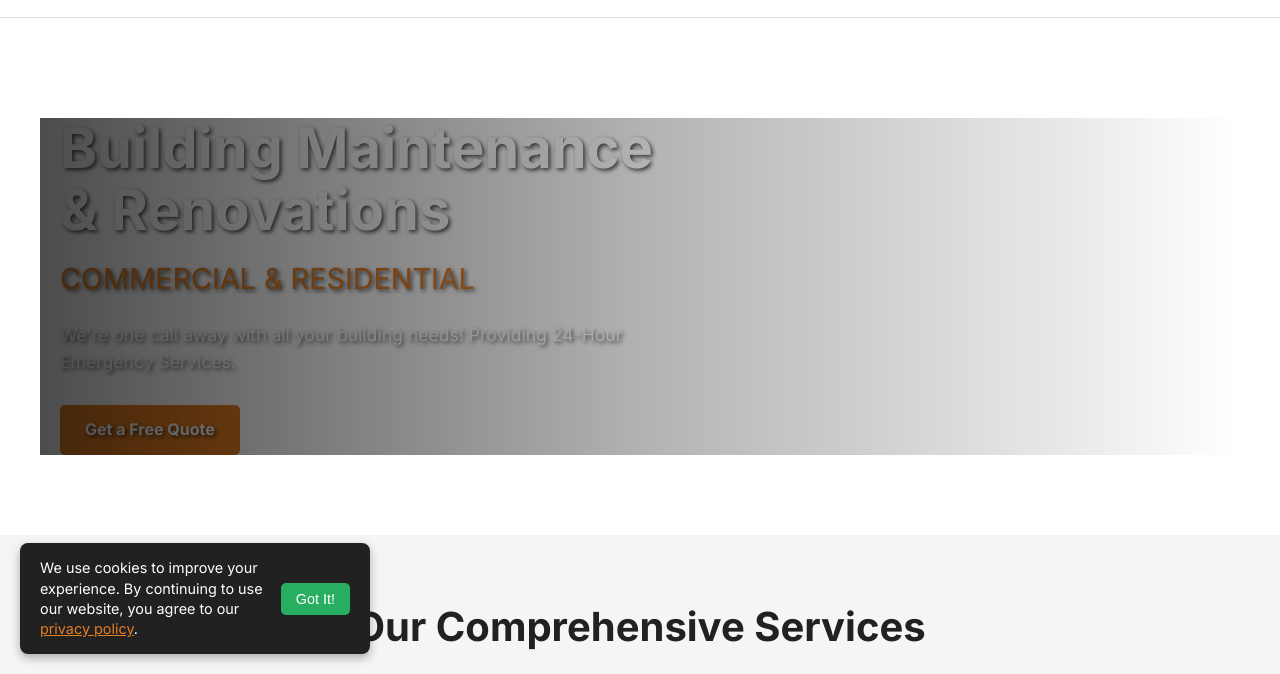
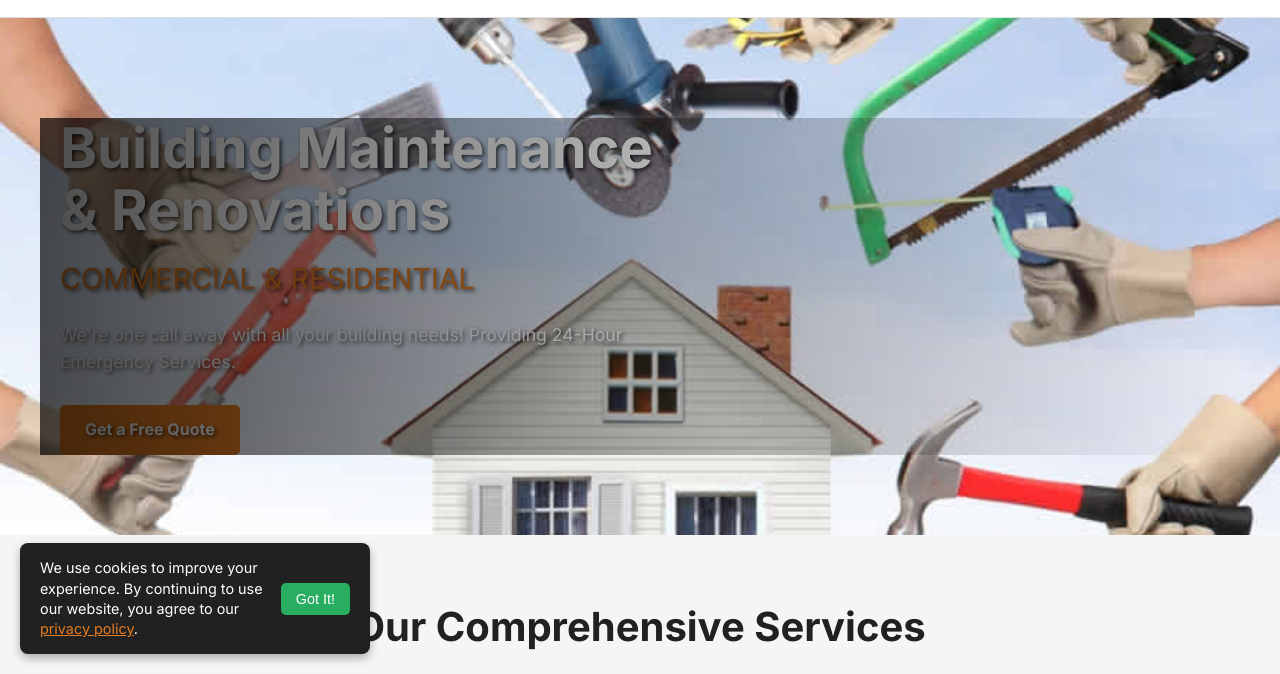
Before and after one commit to MinaShakir/sitestrata, a plain HTML site: page index.html in a window 1280 px wide. Shown: the part 126-800 px from the top of the page. Drawn offline with Linux system fonts and the light colour scheme.

Commit message:
Update style.css

```diff
--- a/style.css
+++ b/style.css
@@ -186,7 +186,7 @@ section {
 .hero-section {
     position: relative;
     /* IMPORTANT: REPLACE 'path/to/your/hero-background.jpg' WITH YOUR ACTUAL IMAGE PATH */
-    background-image: url('path/to/your/hero-background.jpg');
+    background-image: url('repair.jpg');
     background-size: cover;
     background-position: center;
     padding: 100px 0 80px;
```
